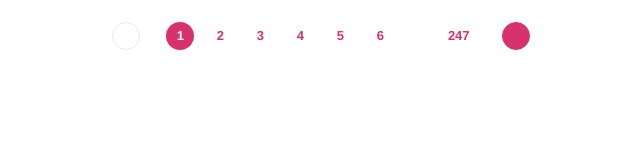
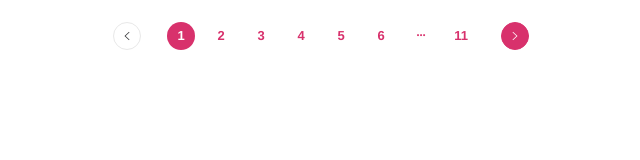
Before and after one commit to dengny/Private-kitchen, a Vue app in the folder pkvue/: page /#/paging in a window 1280 px wide. Shown: the top 160 px of the page, without its empty margins (319-959 px from the left). Built offline with nearby package versions, Linux system fonts and the light colour scheme.

Commit message:
分页组件更新

```diff
--- a/pkvue/public/index.html
+++ b/pkvue/public/index.html
@@ -5,6 +5,7 @@
     <meta charset="utf-8">
     <meta http-equiv="X-UA-Compatible" content="IE=edge">
     <meta name="viewport" content="width=device-width,initial-scale=1.0">
+    <link rel="stylesheet" type="text/css" media="screen" href="https://cdn.staticfile.org/ionicons/2.0.1/css/ionicons.min.css">
 </head>
 
 <body>
--- a/pkvue/src/components/Paging.vue
+++ b/pkvue/src/components/Paging.vue
@@ -1,35 +1,114 @@
 <template>
   <div>
+    <!-- 分页组件 -->
     <div class="el-pagination">
-      <button class="btn-prev" disabled>
-        <i class="el-icon el-icon-arrow-left">
-
-        </i>
+      <!-- 上一页按钮 -->
+      <button class="btn-prev" id="btn-prev" disabled>
+       <i class="icon ion-ios-arrow-left"></i>
       </button>
-      <ul class="el-pager">
-        <li class="number active">1</li>
+      <!-- 页码 -->
+      <ul class="el-pager" @click="chosePage" @mouseover="hoverMore" @mouseout="leave">
+        <li class="number" v-for="(elem,i) of list" :key="i" v-if="list.length<8||((list.length>7&&i<6)||(list.length>7&&i>list.length-3))" :class="i==0?' active':list.length>7&&i==list.length-2?'icon ion-android-more-horizontal':''">{{list.length>7&&i==list.length-2?"":i+1}}</li>
+         <!-- <li class="icon ion-android-more-horizontal">
         <li class="number">2</li>
+        <li class="icon ion-ios-arrow-left">
+          <span class="icon ion-ios-arrow-left">
+          </span>
+        </li>
         <li class="number">3</li>
         <li class="number">4</li>
         <li class="number">5</li>
         <li class="number">6</li>
-        <li class="el-icon more btn-quickprev el-icon-more"></li>
-        <li class="number">247</li>
+        <li class="icon ion-android-more-horizontal">
+        </li>
+        <li class="number">247</li> -->
       </ul>
-      <button class="btn-next">
-        <i class="el-icon el-icon-arrow-right">
-
-        </i>
+      <!-- 下一页按钮 -->
+      <button class="btn-next" id="btn-next" :disabled="page==0?true:false">
+       <i class="icon ion-ios-arrow-right"></i>
       </button>
     </div>
   </div>
 </template>
 <script>
 export default {
+    data(){
+      return{
+        page:4,
+        list:[1,2,3,4,5,6,7,8,9,10,11]
+      }
+    },
+    methods:{
+      //选择页码事件
+      chosePage(e){
+        var li = e.target;
+        if(li.className=="number"){
+          li.classList.add("active");
+          var lis = li.parentNode.children;
+          for(var i=0;i<lis.length;i++){
+            if(lis[i]!=li){
+              lis[i].classList.remove("active");
+            }else{
+              var btnPrev = document.getElementById("btn-prev");
+              var btnNext = document.getElementById("btn-next");
+              if(i==0){
+                btnPrev.disabled=true;
+              }else{
+                btnPrev.disabled=false;
+              }
 
+              if(i==lis.length-1){
+                btnNext.disabled=true;
+                btnNext.style.color=""
+              }else{
+                btnNext.disabled=false;
+              }
+              if(i<=3 && i!=1){
+                lis[1].className="number";
+                lis[1].innerHTML="2";
+              }else if(lis.length>7&&i>3){
+                lis[1].className="icon ion-android-more-horizontal";
+                lis[1].innerHTML="";
+              }
+            }
+          }
+        }
+      },
+      //当有更多页未显示时,鼠标悬浮在更多上时(...表示更多)发生的事件
+      hoverMore(e){
+        var li = e.target;
+        if(li.classList.contains("ion-android-more-horizontal")){
+          var lis = li.parentNode.children;
+          if(li==lis[lis.length-2]){
+            li.className="icon ion-ios-arrow-right";
+            var span = document.createElement("span");
+            span.className="icon ion-ios-arrow-right";
+            li.appendChild(span);
+          }
+          if(li==lis[1]){
+            li.className="icon ion-ios-arrow-left";
+            var span = document.createElement("span");
+            span.className="icon ion-ios-arrow-left";
+            li.appendChild(span);
+          }
+        }
+      },
+      //当有更多页未显示时,鼠标离开更多(...表示更多)时发生事件
+      leave(e){
+        var li = e.target;
+        if(li.classList.contains("icon")){
+          if(li.nodeName=="span"){
+            console.log("span");
+          }
+          li.innerHTML="";
+          li.className="icon ion-android-more-horizontal";
+        }
+      }
+    }
 }
 </script>
 <style scoped>
+/* 分页样式 */
   .el-pagination{
     margin: 20px 0 80px;
     display: flex;
@@ -39,6 +118,7 @@ export default {
     color: #303133;
     font-weight: 700;
   }
+  /* 上一页按钮样式 */
   .el-pagination .btn-prev{
     min-width: 28px;
     width: 28px;
@@ -49,31 +129,18 @@ export default {
     border-radius: 50%;
     margin-right: 20px;
   }
+  /* 防止上边距溢出 */
   .el-pagination:before {
     display: table;
     content: "";
   }
-  [class*=" el-icon-"], [class^=el-icon-] {
-    font-family: element-icons!important;
-    speak: none;
-    font-style: normal;
-    font-weight: 400;
-    font-variant: normal;
-    text-transform: none;
-    line-height: 1;
-    vertical-align: baseline;
-    display: inline-block;
-    -webkit-font-smoothing: antialiased;
-    -moz-osx-font-smoothing: grayscale;
-  }
-  .el-icon-arrow-left:before {
-    content: "\E600";
-  }
+  /* 页码ul样式 */
   .el-pager{
     user-select: none;
     list-style: none;
     font-size: 0;
   }
+  /* 具体页码样式 */
   .el-pager .number{
     font-weight: 600;
     border-radius: 24px;
@@ -83,10 +150,12 @@ export default {
     color: #d8316c;
     padding: 0 6px;
   }
+  /* 激活页码增加样式 */
   .el-pagination .el-pager .active {
     color: #fff;
     background: #d8316c;
   }
+  /* 下一页样式 */
   .el-pagination .btn-next {
     min-width: 28px;
     width: 28px;
@@ -97,9 +166,7 @@ export default {
     border-radius: 50%;
     margin-left: 20px;
   }
-  .el-icon-arrow-right:before {
-    content: "\E604";
-  }
+  /* 页码li样式 */
   .el-pager li {
     vertical-align: top;
     margin: 0;
@@ -113,8 +180,30 @@ export default {
     box-sizing: border-box;
     text-align: center;
   }
+  ul .ion-ios-arrow-left{
+    color:red;
+  }
+  ul .ion-ios-arrow-right{
+    color:red;
+  }
+  .btn-next .ion-ios-arrow-right{
+    color:#fff;
+  }
+  .btn-next:disabled .ion-ios-arrow-right{
+    color:#303133;
+  }
+  .btn-prev .ion-ios-arrow-left{
+    color:#fff;
+  }
+  .btn-prev:disabled .ion-ios-arrow-left{
+    color:#303133;
+  }
+  .ion-android-more-horizontal{
+    color:red;
+  }
+  /* 上一页、下一页按钮禁用样式 */
   .el-pagination button:disabled {
-    color: #c0c4cc;
+
     background-color: #fff;
     cursor: not-allowed;
     background: #fff;
```
